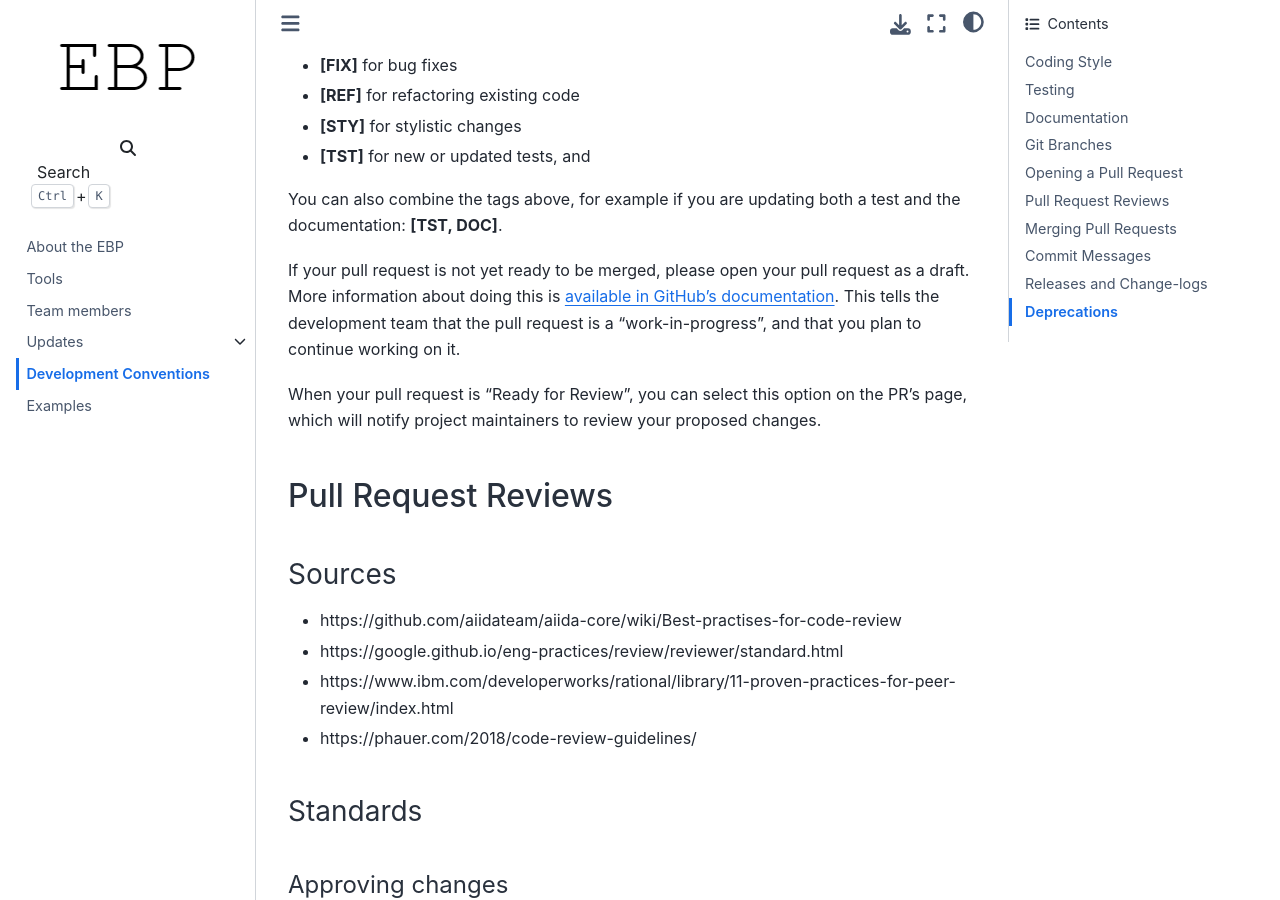
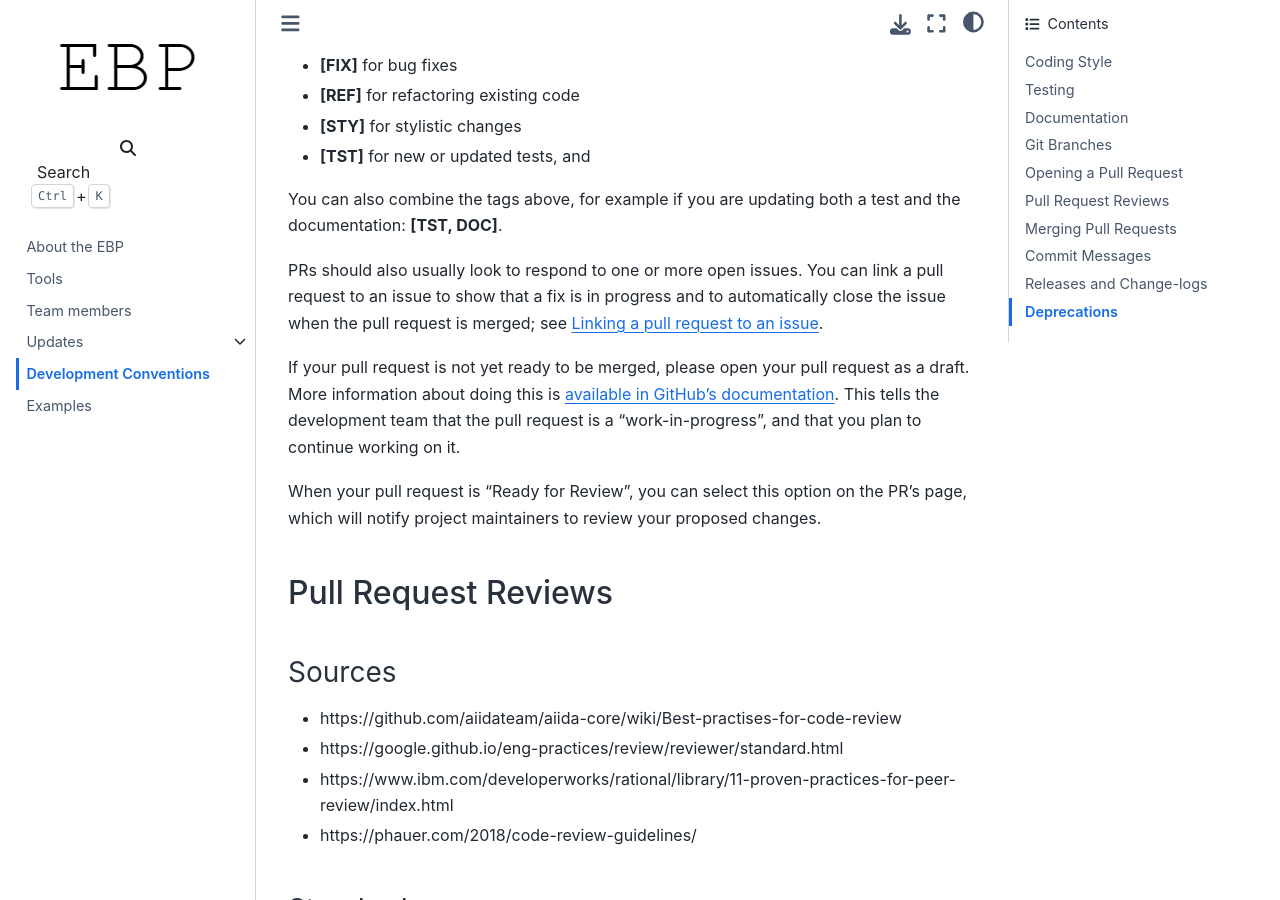
Before and after one commit to executablebooks/meta, a Sphinx documentation site: the page built from docs/dev-conventions.md, in a window 1280 px wide and 900 px high, scrolled down 2672 px. Built offline with Sphinx 7.4.7 and the Sphinx Book theme 1.1.4, drawn with Linux system fonts in a browser that asks for light colours.

Commit message:
Add sentence on linkking PRs to issues

```diff
--- a/docs/dev-conventions.md
+++ b/docs/dev-conventions.md
@@ -114,6 +114,8 @@ To improve understanding of pull requests "at a glance", the use of several stan
 - **[TST]** for new or updated tests, and
 
 You can also combine the tags above, for example if you are updating both a test and the documentation: **[TST, DOC]**.
+
+PRs should also usually look to respond to one or more open issues. You can link a pull request to an issue to show that a fix is in progress and to automatically close the issue when the pull request is merged; see [Linking a pull request to an issue](https://docs.github.com/en/github/managing-your-work-on-github/linking-a-pull-request-to-an-issue).
 
 If your pull request is not yet ready to be merged, please open your pull request as a draft.
 More information about doing this is [available in GitHub's documentation](https://help.github.com/articles/about-pull-requests/#draft-pull-requests).
```
